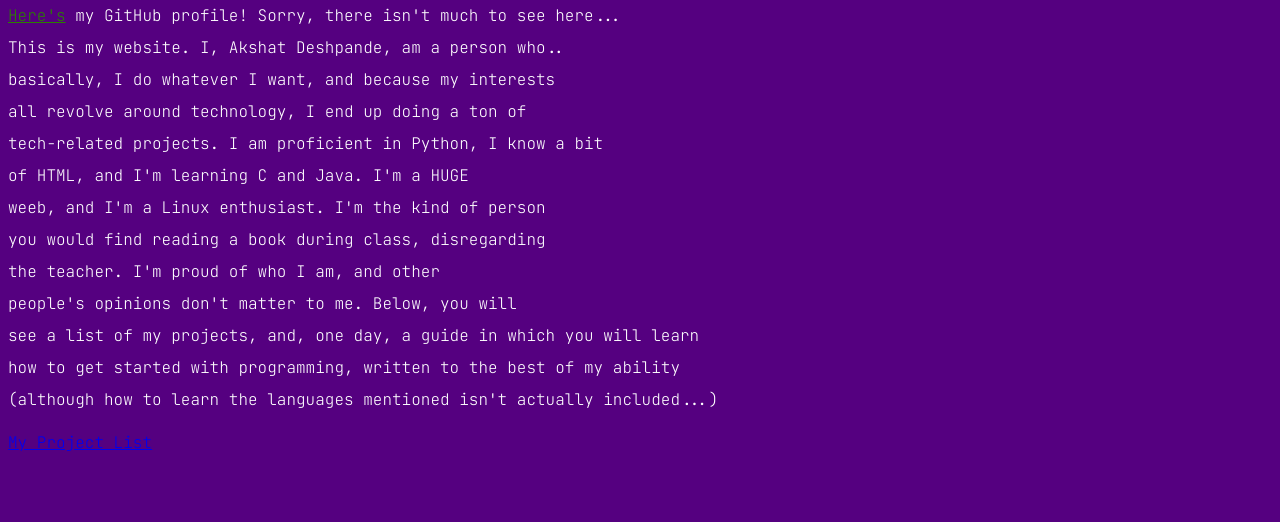
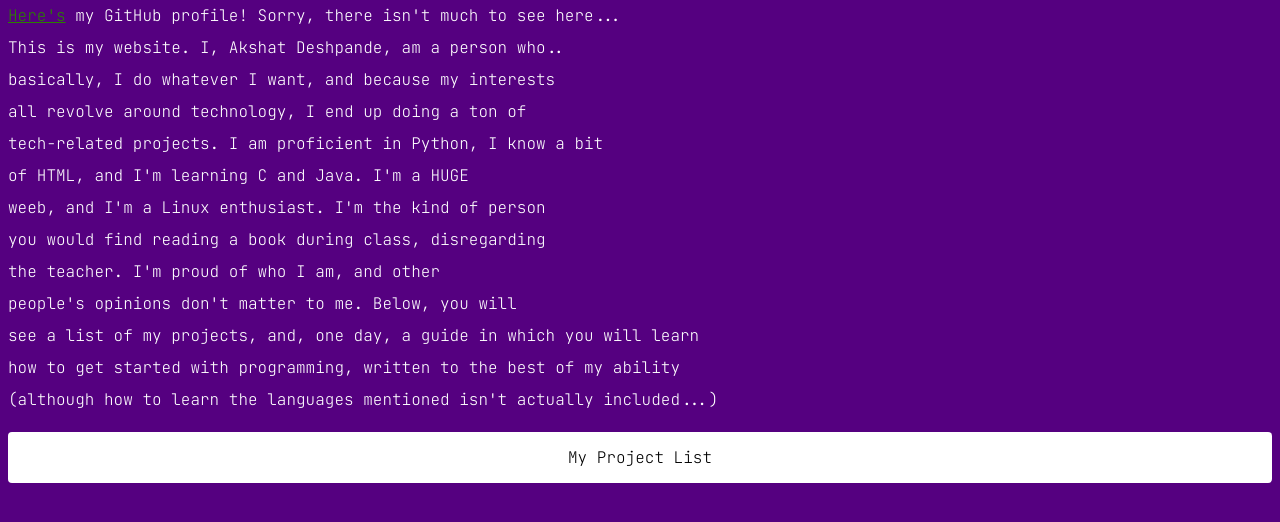
Before and after one commit to SorrowEater/sorroweater.github.io, a plain HTML site: page index.html in a window 1280 px wide. In both pictures the pointer is over the link "My Project List". Shown: the part 86-608 px from the top of the page. Drawn offline with Linux system fonts and the light colour scheme.

Commit message:
Update root.css

```diff
--- a/root.css
+++ b/root.css
@@ -1,4 +1,4 @@
-button.blackbutton {
+a.blackbutton {
   transition-duration: 0.4s;
   border-radius: 2px;
   text-align: center;
@@ -10,7 +10,7 @@ button.blackbutton {
   display: block;
   font-family:JetBrains Mono,monospace;
 }
-button.blackbutton:hover {
+a.blackbutton:hover {
   background-color: white;
   color: black;
   border-radius: 4px;
```
